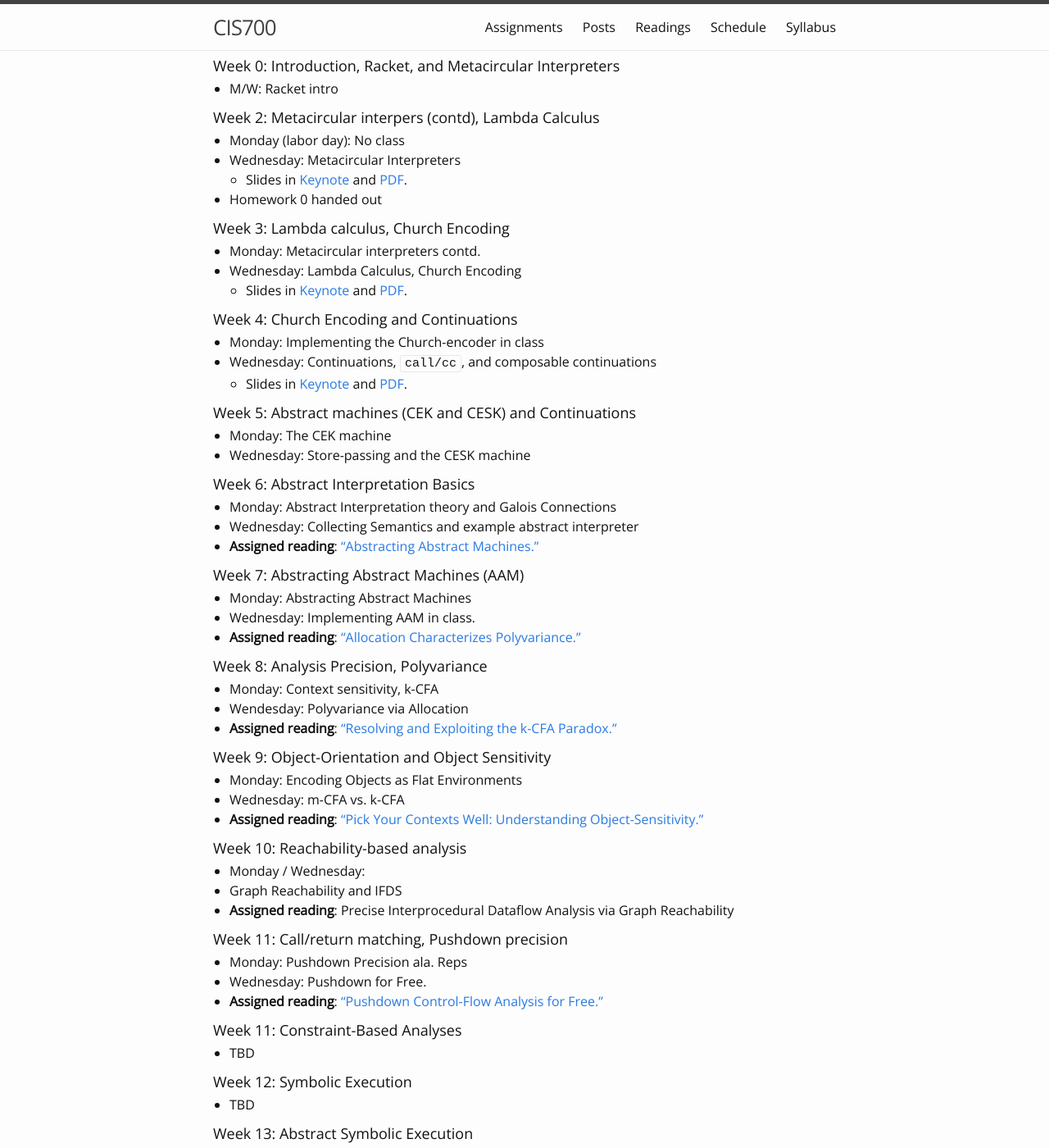
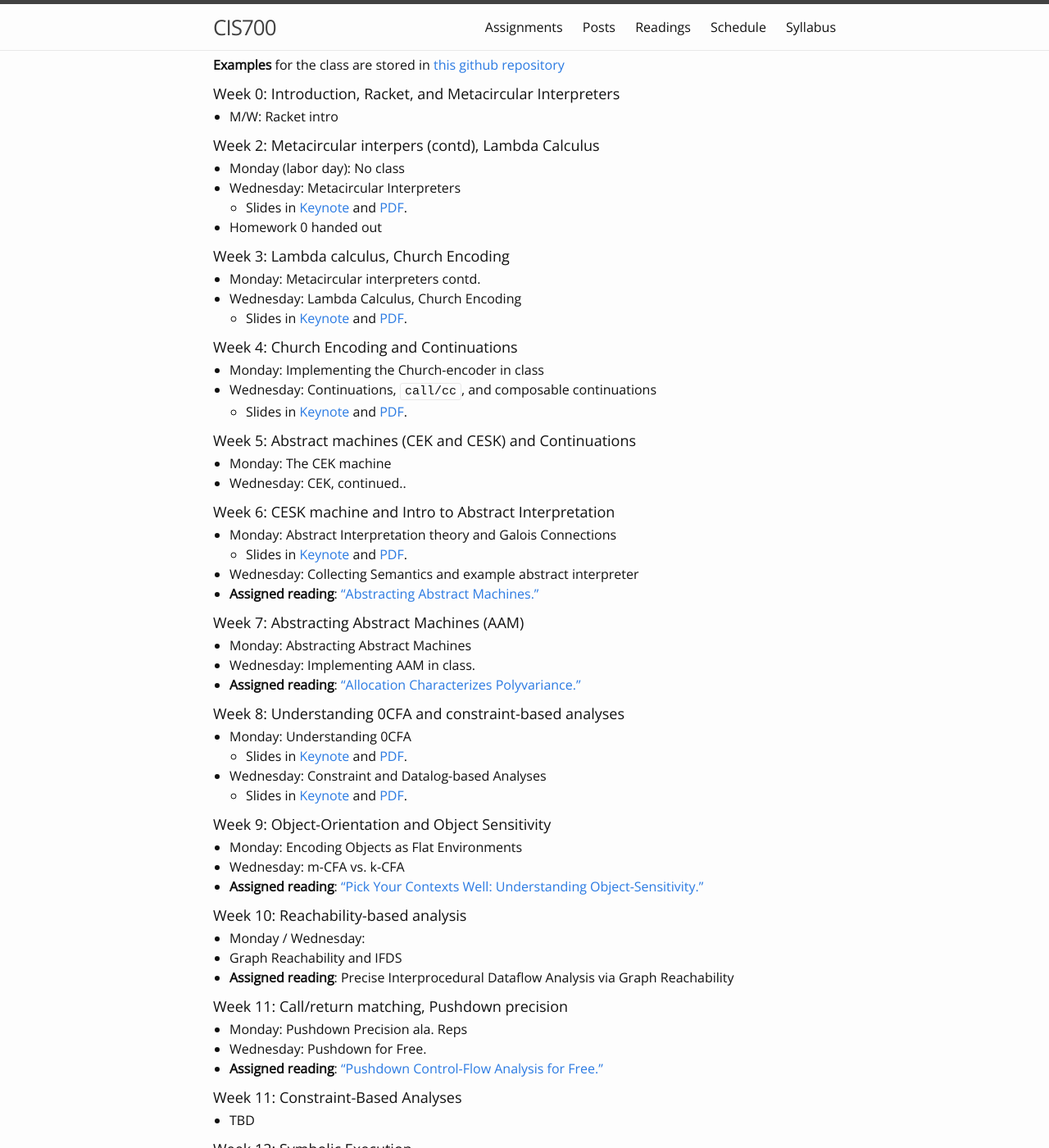
Before and after one commit to kmicinski/program-analysis, a Jekyll site: the page docs/schedule/index.html, which Jekyll copies as it is, in a window 1280 px wide and 1400 px high. Shown: the whole window at 82% size. Built offline with Jekyll 4.4.1, drawn with Linux system fonts in a browser that asks for light colours; nearby versions of some CDN libraries.

Commit message:
webpage update

```diff
--- a/docs/feed.xml
+++ b/docs/feed.xml
@@ -5,8 +5,8 @@
     <description>(Fall '19) Program Analysis: Foundations and Applications (CIS700 at Syracuse U)</description>
     <link>http://kmicinski.com/program-analysis/</link>
     <atom:link href="http://kmicinski.com/program-analysis/feed.xml" rel="self" type="application/rss+xml"/>
-    <pubDate>Wed, 18 Sep 2019 13:27:00 -0400</pubDate>
-    <lastBuildDate>Wed, 18 Sep 2019 13:27:00 -0400</lastBuildDate>
+    <pubDate>Wed, 06 Nov 2019 17:24:37 -0500</pubDate>
+    <lastBuildDate>Wed, 06 Nov 2019 17:24:37 -0500</lastBuildDate>
     <generator>Jekyll v4.0.0</generator>
 
       <item>
--- a/docs/schedule/index.html
+++ b/docs/schedule/index.html
@@ -72,7 +72,9 @@
         <article class="post">
 
   <div class="post-content">
-    <h4 id="week-0-introduction-racket-and-metacircular-interpreters">Week 0: Introduction, Racket, and Metacircular Interpreters</h4>
+    <p><strong>Examples</strong> for the class are stored in <a href="https://github.com/kmicinski/program-analysis-examples">this github repository</a></p>
+
+<h4 id="week-0-introduction-racket-and-metacircular-interpreters">Week 0: Introduction, Racket, and Metacircular Interpreters</h4>
 
 <ul>
   <li>M/W: Racket intro</li>
@@ -116,13 +118,17 @@
 
 <ul>
   <li>Monday: The CEK machine</li>
-  <li>Wednesday: Store-passing and the CESK machine</li>
+  <li>Wednesday: CEK, continued..</li>
 </ul>
 
-<h4 id="week-6-abstract-interpretation-basics">Week 6: Abstract Interpretation Basics</h4>
+<h4 id="week-6-cesk-machine-and-intro-to-abstract-interpretation">Week 6: CESK machine and Intro to Abstract Interpretation</h4>
 
 <ul>
-  <li>Monday: Abstract Interpretation theory and Galois Connections</li>
+  <li>Monday: Abstract Interpretation theory and Galois Connections
+    <ul>
+      <li>Slides in <a href="http://kmicinski.com//program-analysis/assets/slides/anf-cesk.key">Keynote</a> and <a href="http://kmicinski.com//program-analysis/assets/slides/anf-cesk.pdf">PDF</a>.</li>
+    </ul>
+  </li>
   <li>Wednesday: Collecting Semantics and example abstract interpreter</li>
   <li><strong>Assigned reading</strong>: <a href="http://matt.might.net/papers/vanhorn2010abstract.pdf">“Abstracting Abstract Machines.”</a></li>
 </ul>
@@ -135,12 +141,19 @@
   <li><strong>Assigned reading</strong>: <a href="https://gilray.org/pdf/allocation-polyvariance.pdf">“Allocation Characterizes Polyvariance.”</a></li>
 </ul>
 
-<h4 id="week-8-analysis-precision-polyvariance">Week 8: Analysis Precision, Polyvariance</h4>
+<h4 id="week-8-understanding-0cfa-and-constraint-based-analyses">Week 8: Understanding 0CFA and constraint-based analyses</h4>
 
 <ul>
-  <li>Monday: Context sensitivity, k-CFA</li>
-  <li>Wendesday: Polyvariance via Allocation</li>
-  <li><strong>Assigned reading</strong>: <a href="http://matt.might.net/papers/might2010mcfa.pdf">“Resolving and Exploiting the k-CFA Paradox.”</a></li>
+  <li>Monday: Understanding 0CFA
+    <ul>
+      <li>Slides in <a href="http://kmicinski.com//program-analysis/assets/slides/anf-cesk.key">Keynote</a> and <a href="http://kmicinski.com//program-analysis/assets/slides/anf-cesk.pdf">PDF</a>.</li>
+    </ul>
+  </li>
+  <li>Wednesday: Constraint and Datalog-based Analyses
+    <ul>
+      <li>Slides in <a href="http://kmicinski.com//program-analysis/assets/slides/0cfa-datalog.key">Keynote</a> and <a href="http://kmicinski.com//program-analysis/assets/slides/0cfa-datalog.pdf">PDF</a>.</li>
+    </ul>
+  </li>
 </ul>
 
 <h4 id="week-9-object-orientation-and-object-sensitivity">Week 9: Object-Orientation and Object Sensitivity</h4>
```
Also changed, not shown: 10 other files.
